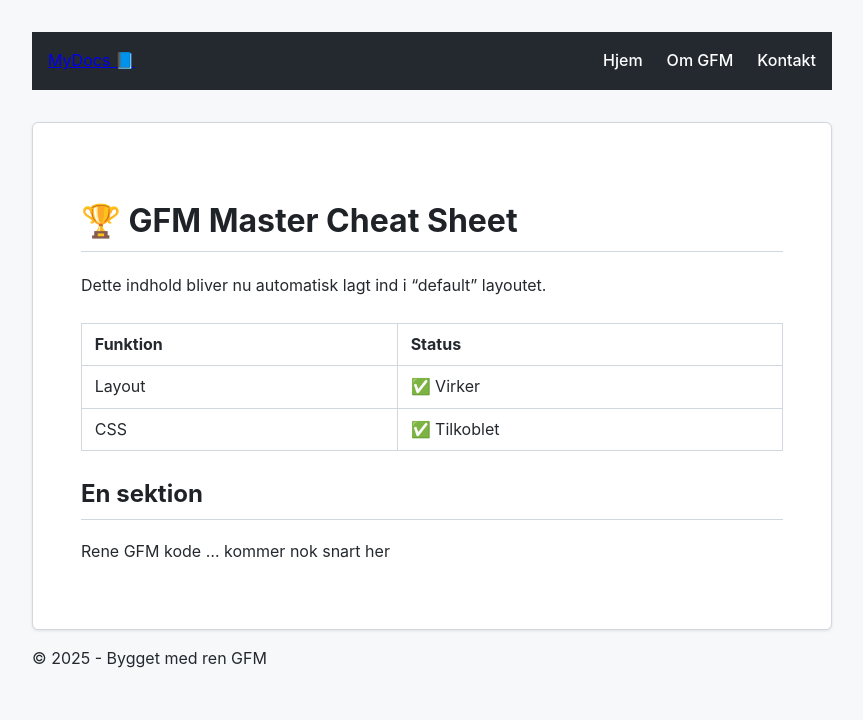
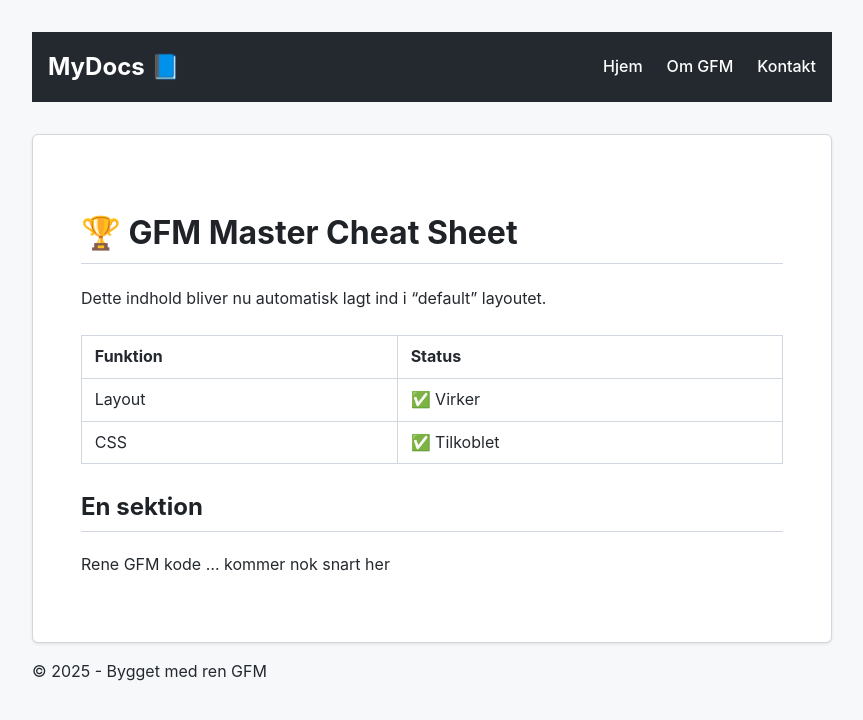
Before and after one commit to crasjens/Markdown, a Jekyll site: the page built from docs/index.md, in a window 1280 px wide. Shown: the top 720 px of the page, without its empty margins (208-1071 px from the left). Built offline with Jekyll 4.4.1, drawn with Linux system fonts in a browser that asks for light colours.

Commit message:
styling of logo

```diff
--- a/docs/assets/css/style.css
+++ b/docs/assets/css/style.css
@@ -76,7 +76,12 @@ pre {
     margin: 0 auto;
     padding: 0 1rem;
 }
-
+.nav-logo {
+    color: #ffffff;
+    font-size: 1.5rem;
+    font-weight: bold;
+    text-decoration: none;
+}
 .nav-links {
     display: flex;      /* Dette lægger dem på en række */
     list-style: none;   /* Fjerner prikkerne */
```
